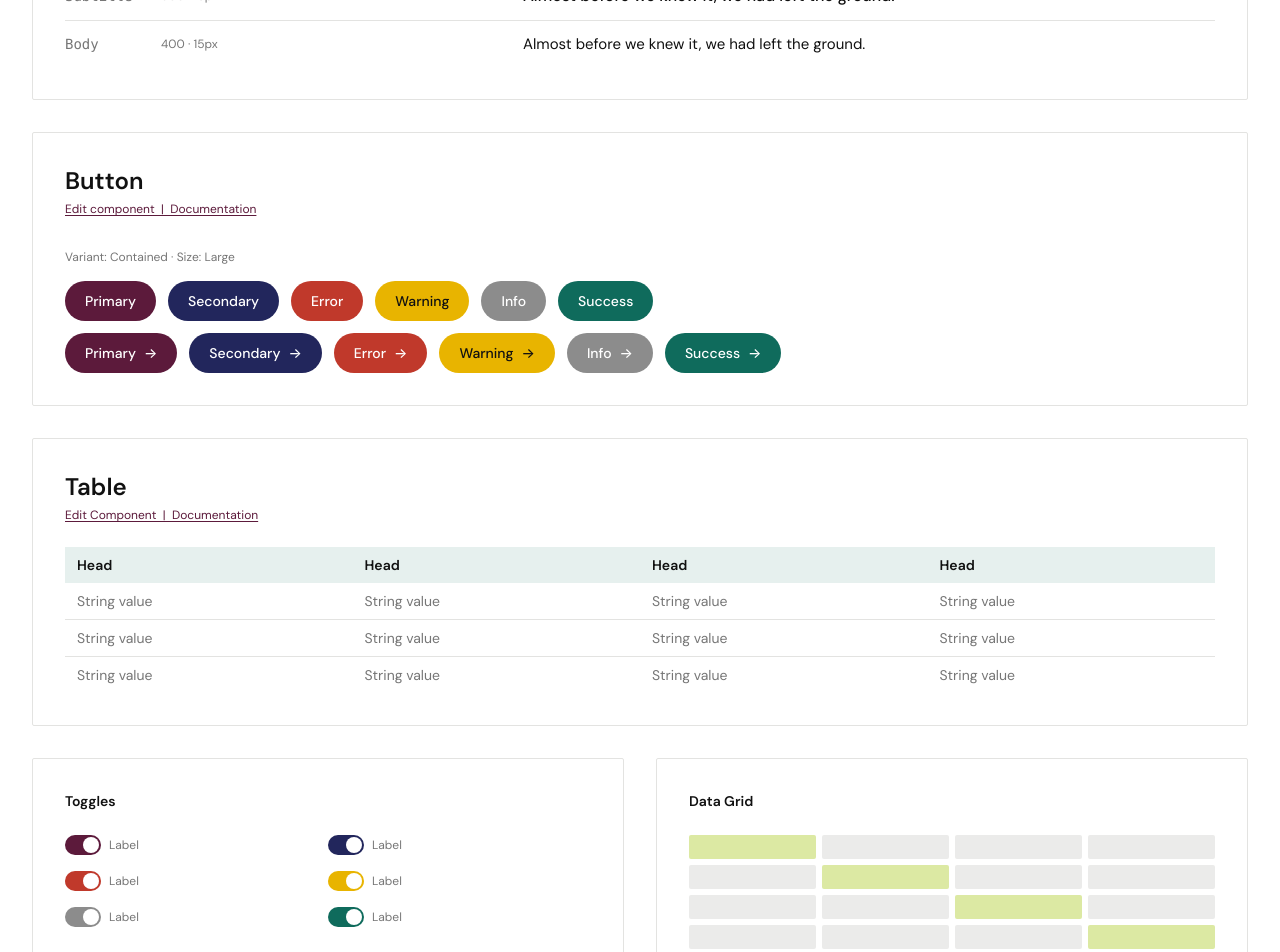
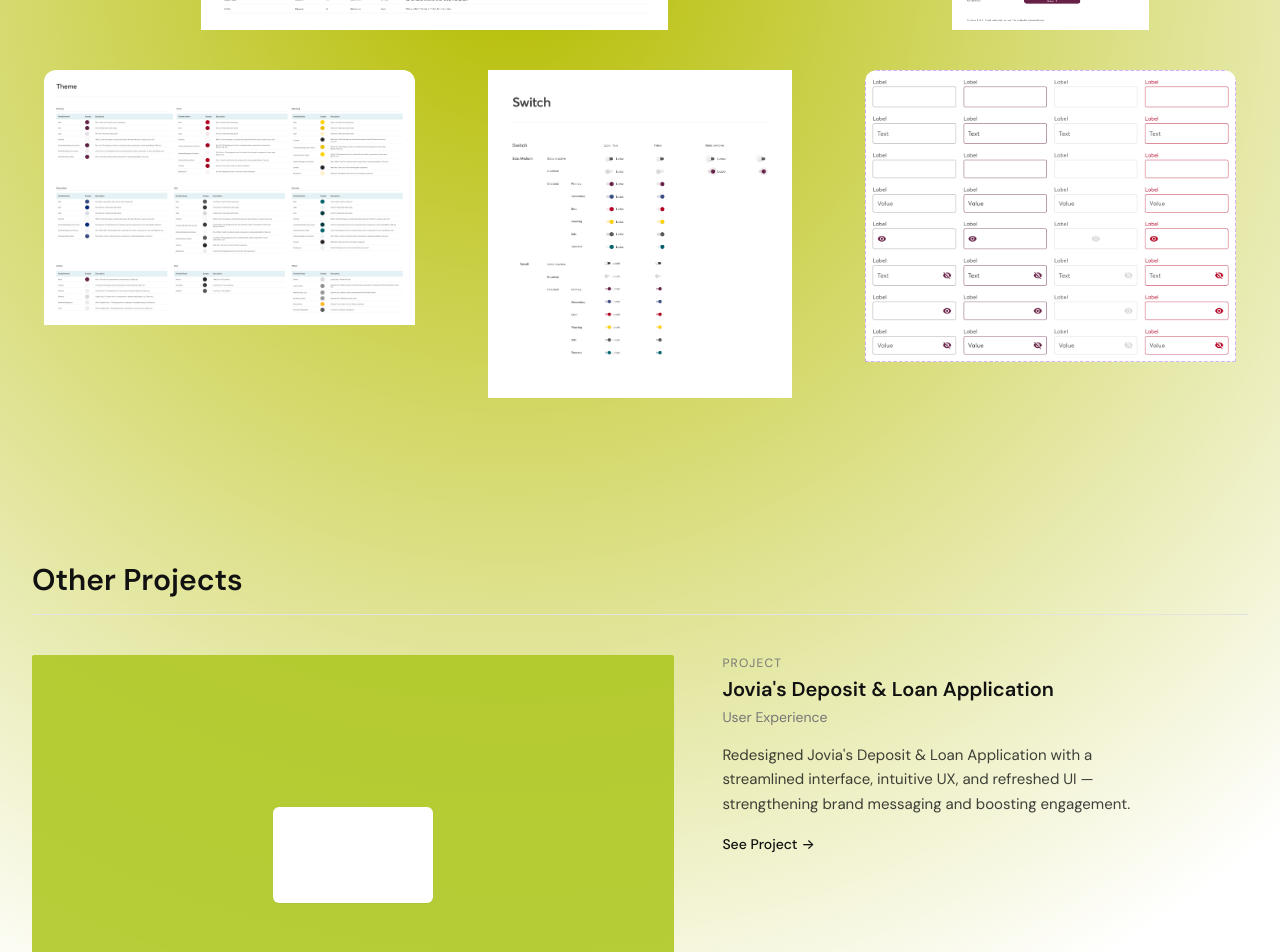
Before and after one commit to jydny/intuitui-portfolio, a React (Vite) app: page /#/work/design-system in a window 1280 px wide. Shown: the part 640-1592 px from the top of the page. Built offline with nearby package versions, Linux system fonts and the light colour scheme.

Commit message:
Removed background color from BentoCard

```diff
--- a/src/components/Bentogrid.jsx
+++ b/src/components/Bentogrid.jsx
@@ -1,11 +1,10 @@
 import { cn } from "../lib/utils";
 
 /**
- * BentoGrid / BentoCard — adapted from a shadcn/magic-ui style component
- * for a plain Vite + React (JS, not TS) project. Removed: "use client"
- * (Next.js-only directive), TypeScript types/interfaces, and the
- * @/lib/utils path alias (replaced with a relative import to
- * src/lib/utils.js, which wraps clsx).
+ * BentoGrid / BentoCard — a lean masonry-style grid card.
+ * Adapted from a shadcn/magic-ui component (originally TypeScript/Next.js)
+ * for plain Vite + React (JS). Stripped down to just what this project
+ * actually uses: name, description, background, className.
  *
  * Requires: npm install clsx
  */
@@ -14,7 +13,7 @@ export function BentoGrid({ children, className, ...props }) {
   return (
     <div
       className={cn(
-        "grid w-full grid-cols-1 md:grid-cols-3 gap-8",
+        "grid w-full auto-rows-[22rem] grid-cols-1 md:grid-cols-2 lg:grid-cols-3 gap-4",
         className
       )}
       {...props}
@@ -24,20 +23,17 @@ export function BentoGrid({ children, className, ...props }) {
   );
 }
 
-export function BentoCard({
-  className,
-  background,
-  ...props
-}) {
+export function BentoCard({ className, background, ...props }) {
   return (
     <div
       className={cn(
-        "relative mx-auto w-full max-w-[375px] md:max-w-none aspect-[9/16] overflow-hidden rounded-xl bg-[#f6f3ee]",
+        "group relative flex flex-col justify-between overflow-hidden rounded-xl",
+        "transform-gpu",
         className
       )}
       {...props}
     >
-      <div className="h-full w-full">{background}</div>
+      <div>{background}</div>
     </div>
   );
 }
--- a/src/pages/DesignSystem.jsx
+++ b/src/pages/DesignSystem.jsx
@@ -1,168 +1,92 @@
 import CaseStudyHeader from "../components/CaseStudyHeader";
 import ProjectCard from "../components/ProjectCard";
+import { BentoGrid, BentoCard } from "../components/Bentogrid";
 import { getProject, projects } from "../data/projects";
 
-const typeScale = [
-  { name: "h1", weight: "700", size: "48px", sample: "Almost before we knew it, we had..." },
-  { name: "h2", weight: "700", size: "36px", sample: "Almost before we knew it, we had left the ground." },
-  { name: "h3", weight: "600", size: "28px", sample: "Almost before we knew it, we had left the ground." },
-  { name: "h4", weight: "500", size: "22px", sample: "Almost before we knew it, we had left the ground." },
-  { name: "Subtitle", weight: "500", size: "16px", sample: "Almost before we knew it, we had left the ground." },
-  { name: "Body", weight: "400", size: "15px", sample: "Almost before we knew it, we had left the ground." },
+const typographyImage = new URL("../assets/design_system/Typography.png", import.meta.url).href;
+const buttonImage = new URL("../assets/design_system/Button - Contained.png", import.meta.url).href;
+const themeImage = new URL("../assets/design_system/Theme.png", import.meta.url).href;
+const switchImage = new URL("../assets/design_system/Switch.png", import.meta.url).href;
+const withLabelImage = new URL("../assets/design_system/WithLabel.png", import.meta.url).href;
+
+function SpecBackground({ image, alt }) {
+  return (
+    <div className="absolute inset-0 flex items-start justify-center p-3 bg-transparent">
+      <div className="h-full w-full overflow-hidden rounded-xl">
+        <img
+          src={image}
+          alt={alt}
+          className="h-full w-full object-contain object-top bg-transparent"
+        />
+      </div>
+    </div>
+  );
+}
+
+const specs = [
+  {
+    name: "Typography",
+    description: "A defined type scale, from display headings down to body copy, each with consistent weight and size.",
+    className: "lg:col-span-2",
+    background: <SpecBackground image={typographyImage} alt="Typography specification" />,
+  },
+  {
+    name: "Buttons",
+    description: "Contained button variants across semantic colors, in a consistent shape and sizing scale.",
+    className: "lg:col-span-1",
+    background: <SpecBackground image={buttonImage} alt="Contained button variants" />,
+  },
+  {
+    name: "Theme",
+    description: "The core color palette and theming tokens that drive every component in the system.",
+    className: "lg:col-span-1",
+    background: <SpecBackground image={themeImage} alt="Theme color tokens" />,
+  },
+  {
+    name: "Toggles",
+    description: "Switch components across their states, built for clear on/off affordance.",
+    className: "lg:col-span-1",
+    background: <SpecBackground image={switchImage} alt="Switch component" />,
+  },
+  {
+    name: "Labeled fields",
+    description: "Form inputs paired with labels, establishing a consistent pattern for data entry.",
+    className: "lg:col-span-1",
+    background: <SpecBackground image={withLabelImage} alt="Labeled input field" />,
+  },
 ];
-
-const buttonColors = [
-  { label: "Primary", className: "bg-wine text-paper" },
-  { label: "Secondary", className: "bg-navy text-paper" },
-  { label: "Error", className: "bg-crimson text-paper" },
-  { label: "Warning", className: "bg-gold text-ink" },
-  { label: "Info", className: "bg-graychip text-paper" },
-  { label: "Success", className: "bg-teal text-paper" },
-];
-
-const swatchColors = ["bg-wine", "bg-navy", "bg-crimson", "bg-gold", "bg-graychip", "bg-teal"];
 
 export default function DesignSystem() {
   const project = getProject("design-system");
   const otherProject = projects.find((p) => p.slug !== "design-system");
 
   return (
-    <div>
+    <div className="min-h-screen w-full bg-white relative">
+      <div
+        className="absolute inset-0 z-0"
+        style={{
+          backgroundImage: `
+            radial-gradient(circle at 40% 30%, rgba(181, 189, 0, 1) 0%, rgba(255,255,255,0.2) 80%, transparent 100%)
+          `,
+        }}
+      />
+
+      <div className="relative z-10">
         <CaseStudyHeader
           title={project.title}
           summary={project.summary}
           category={project.category}
         />
 
-      <section className="max-w-page mx-auto px-5 sm:px-8 space-y-8 pb-20">
-        {/* Typography */}
-        <div className="border border-hairline rounded-sm p-6 sm:p-8">
-          <h2 className="text-lg font-semibold mb-1">Typography</h2>
-          <p className="text-xs text-wine underline underline-offset-2 mb-6">
-            Edit component &nbsp;|&nbsp; Documentation
-          </p>
-          <div className="divide-y divide-hairline">
-            <div className="grid grid-cols-[80px_1fr_2fr] text-xs text-muted pb-2">
-              <span>Style</span>
-              <span>Specs</span>
-              <span>Sample</span>
-            </div>
-            {typeScale.map((row) => (
-              <div
-                key={row.name}
-                className="grid grid-cols-[80px_1fr_2fr] items-center py-3 gap-4"
-              >
-                <span className="text-sm font-mono text-muted">{row.name}</span>
-                <span className="text-xs text-muted">
-                  {row.weight} · {row.size}
-                </span>
-                <span
-                  className="truncate"
-                  style={{ fontWeight: row.weight, fontSize: `min(${row.size}, 18px)` }}
-                >
-                  {row.sample}
-                </span>
-              </div>
+        <section className="max-w-page mx-auto px-5 sm:px-8 py-14">
+          <BentoGrid>
+            {specs.map((spec) => (
+              <BentoCard key={spec.name} {...spec} />
             ))}
-          </div>
-        </div>
-
-        {/* Buttons */}
-        <div className="border border-hairline rounded-sm p-6 sm:p-8">
-          <h2 className="text-2xl font-semibold mb-1">Button</h2>
-          <p className="text-xs text-wine underline underline-offset-2 mb-8">
-            Edit component &nbsp;|&nbsp; Documentation
-          </p>
-
-          <p className="text-xs text-muted mb-4">Variant: Contained · Size: Large</p>
-          <div className="flex flex-wrap gap-3">
-            {buttonColors.map((btn) => (
-              <button
-                key={btn.label}
-                className={`px-5 py-2.5 rounded-full text-sm font-medium ${btn.className}`}
-              >
-                {btn.label}
-              </button>
-            ))}
-          </div>
-
-          <div className="flex flex-wrap gap-3 mt-3">
-            {buttonColors.map((btn) => (
-              <button
-                key={btn.label + "-icon"}
-                className={`px-5 py-2.5 rounded-full text-sm font-medium inline-flex items-center gap-2 ${btn.className}`}
-              >
-                {btn.label} <span aria-hidden>→</span>
-              </button>
-            ))}
-          </div>
-        </div>
-
-        {/* Table */}
-        <div className="border border-hairline rounded-sm p-6 sm:p-8">
-          <h2 className="text-2xl font-semibold mb-1">Table</h2>
-          <p className="text-xs text-wine underline underline-offset-2 mb-6">
-            Edit Component &nbsp;|&nbsp; Documentation
-          </p>
-          <div className="overflow-x-auto">
-            <table className="w-full text-sm">
-              <thead>
-                <tr className="bg-teal/10 text-left">
-                  {["Head", "Head", "Head", "Head"].map((h, i) => (
-                    <th key={i} className="py-2 px-3 font-semibold">
-                      {h}
-                    </th>
-                  ))}
-                </tr>
-              </thead>
-              <tbody className="divide-y divide-hairline">
-                {[0, 1, 2].map((row) => (
-                  <tr key={row}>
-                    {[0, 1, 2, 3].map((cell) => (
-                      <td key={cell} className="py-2 px-3 text-muted">
-                        String value
-                      </td>
-                    ))}
-                  </tr>
-                ))}
-              </tbody>
-            </table>
-          </div>
-        </div>
-
-        {/* Toggles + Data grid */}
-        <div className="grid sm:grid-cols-2 gap-8">
-          <div className="border border-hairline rounded-sm p-6 sm:p-8">
-            <h3 className="text-sm font-semibold mb-6">Toggles</h3>
-            <div className="grid grid-cols-2 gap-y-4">
-              {swatchColors.map((c) => (
-                <div key={c} className="flex items-center gap-2">
-                  <span className={`w-9 h-5 rounded-full ${c} relative inline-block`}>
-                    <span className="absolute right-0.5 top-0.5 w-4 h-4 rounded-full bg-paper" />
-                  </span>
-                  <span className="text-xs text-muted">Label</span>
-                </div>
-              ))}
-            </div>
-          </div>
-
-          <div className="border border-hairline rounded-sm p-6 sm:p-8">
-            <h3 className="text-sm font-semibold mb-6">Data Grid</h3>
-            <div className="grid grid-cols-4 gap-1.5">
-              {Array.from({ length: 16 }).map((_, i) => (
-                <div
-                  key={i}
-                  className={`h-6 rounded-sm ${
-                    i % 5 === 0 ? "bg-olive-soft" : "bg-hairline/70"
-                  }`}
-                />
-              ))}
-            </div>
-          </div>
-        </div>
+          </BentoGrid>
         </section>
 
-      <section className="max-w-page mx-auto px-5 sm:px-8 pb-24">
+        <section className="max-w-page mx-auto px-5 sm:px-8 py-24">
           <h2 className="text-3xl font-semibold mb-4">Other Projects</h2>
           <ProjectCard
             project={otherProject}
@@ -174,5 +98,6 @@ export default function DesignSystem() {
           />
         </section>
       </div>
+    </div>
   );
 }
```
Lines whose indentation alone changed are shown as unchanged.
